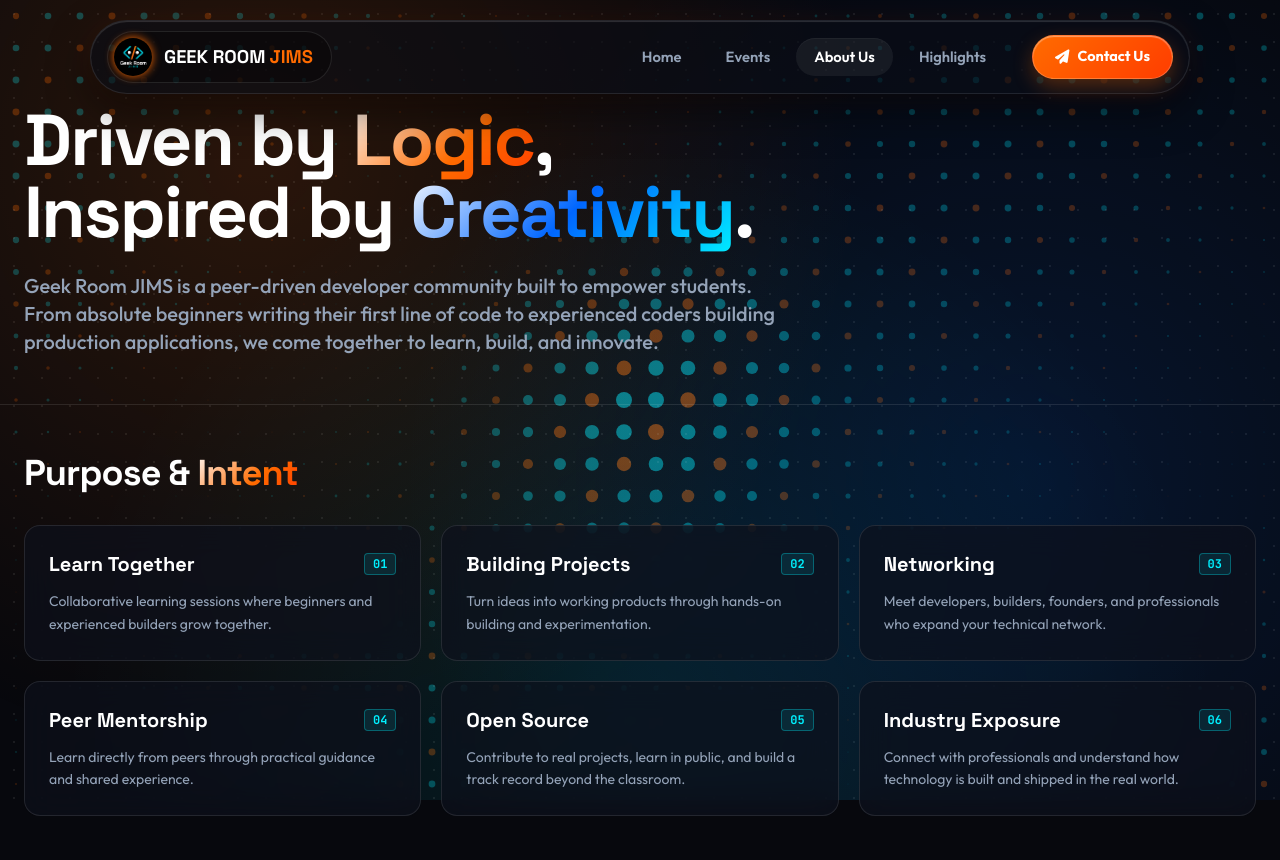
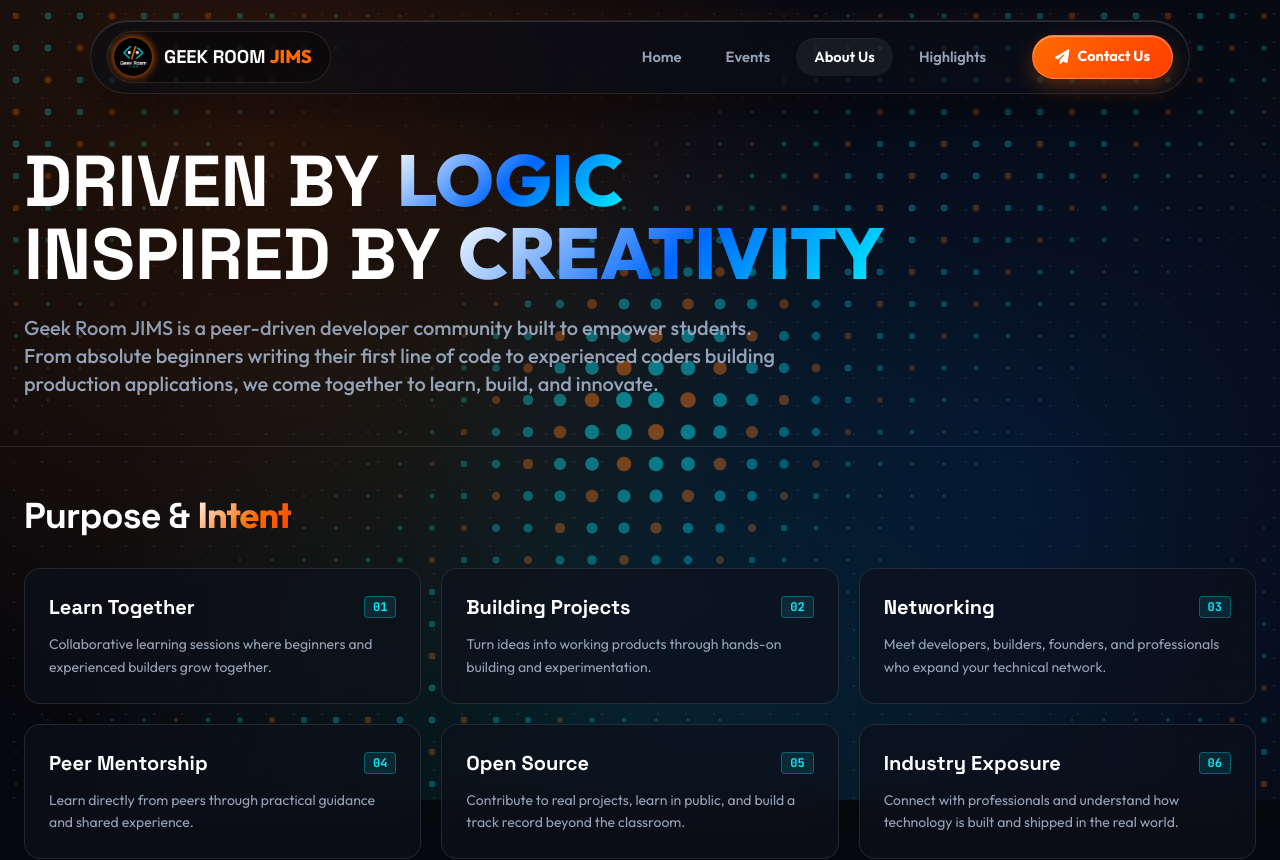
Before and after one commit to GeekRoom/GeekRoom-JIMS-Website, a React (Vite) app in the folder Frontend/: page /about in a window 1280 px wide. Shown: the top 860 px of the page. Built offline with nearby package versions, Linux system fonts and the light colour scheme; no server answers.

Commit message:
style: standardize typography hierarchy, all-caps hero titles, and uniform top spacing across pages

```diff
--- a/Frontend/src/components/about/hero.jsx
+++ b/Frontend/src/components/about/hero.jsx
@@ -2,11 +2,11 @@ import React from 'react';
 
 export default function Hero() {
   return (
-    <section className="relative z-10 mx-auto w-full max-w-7xl px-6 pt-6 pb-12">
+    <section className="relative z-10 mx-auto w-full max-w-7xl px-6 pt-0 pb-12">
       <div className="w-full max-w-4xl">
-        <h1 className="font-display text-4xl sm:text-6xl lg:text-7xl font-extrabold text-white mb-6 tracking-tight leading-[1.15]">
-          Driven by <span className="text-gradient-orange">Logic</span>,<br />
-          Inspired by <span className="text-gradient-blue">Creativity</span>.
+        <h1 className="hero-title hero-title-premium block font-display text-4xl sm:text-6xl lg:text-7xl font-extrabold text-white mb-6 tracking-tight leading-[1.15] uppercase">
+          DRIVEN BY <span className="text-gradient-orange">LOGIC</span><br />
+          INSPIRED BY <span className="text-gradient-blue">CREATIVITY</span>
         </h1>
 
         <p className="text-base sm:text-xl text-[#94a3b8] leading-relaxed max-w-3xl font-medium">
--- a/Frontend/src/components/events/Hero.jsx
+++ b/Frontend/src/components/events/Hero.jsx
@@ -37,12 +37,11 @@ export default function HeroSection() {
 
   return (
     <section>
-      <div className="relative z-10 mx-auto w-full max-w-7xl px-4 sm:px-6 pb-2 pt-4">
+      <div className="relative z-10 mx-auto w-full max-w-7xl px-4 sm:px-6 pb-2 pt-0 sm:pt-4">
 
         {/* Main Section Header */}
-        <h1 className="hero-title-premium block font-display text-3xl sm:text-5xl font-extrabold mb-4">
-          <span className="hero-title-word">Events</span>
-          <span className="hero-title-dot text-[#ff6b00]">.</span>
+        <h1 className="hero-title hero-title-premium block font-display text-4xl sm:text-6xl lg:text-7xl font-extrabold mb-6 tracking-tight uppercase">
+          <span className="hero-title-word">EVENTS</span>
         </h1>
 
         <div className="grid grid-cols-1 items-stretch gap-4 lg:grid-cols-2">
--- a/Frontend/src/index.css
+++ b/Frontend/src/index.css
@@ -36,39 +36,115 @@ body {
   position: relative;
 }
 
+/* Global Typography Hierarchy Aligned to Home Page Proportions */
 h1, h2, h3, h4, h5, h6 {
   font-family: var(--font-display);
+  color: #ffffff;
+  font-weight: 700;
+  line-height: 1.2;
+}
+
+h1, .hero-title, .hero-title-premium {
+  font-family: var(--font-display);
+  font-size: clamp(2.6rem, 5.8vw, 4.8rem);
+  font-weight: 800;
+  letter-spacing: -1.5px;
+  line-height: 1.1;
+}
+
+h2, .section-title {
+  font-family: var(--font-display);
+  font-size: clamp(1.65rem, 3.6vw, 3rem);
+  font-weight: 800;
+  letter-spacing: -0.5px;
+  line-height: 1.2;
+}
+
+h3, .feature-title, .card-title {
+  font-family: var(--font-display);
+  font-size: clamp(1.2rem, 2.2vw, 1.5rem);
+  font-weight: 700;
+  line-height: 1.3;
+}
+
+h4 {
+  font-family: var(--font-display);
+  font-size: 1.15rem;
+  font-weight: 700;
+}
+
+p, span, li, button, input, textarea, a {
+  font-family: var(--font-main);
+}
+
+.font-display {
+  font-family: var(--font-display) !important;
+}
+
+.font-main {
+  font-family: var(--font-main) !important;
+}
+
+.font-mono {
+  font-family: var(--font-mono) !important;
 }
 
 ::selection { background: rgba(255, 107, 0, 0.35); color: #fff; }
 
-::-webkit-scrollbar { width: 8px; height: 8px; }
-::-webkit-scrollbar-track { background: var(--bg-dark); }
-::-webkit-scrollbar-thumb {
-  background: linear-gradient(180deg, var(--orange-primary), var(--blue-primary));
-  border-radius: 8px;
+/* Clean Native Scrollbar - Hidden by default, reveals on edge hover */
+html {
+  scroll-behavior: smooth;
+  scrollbar-width: thin;
+  scrollbar-color: transparent transparent;
 }
 
-/* Custom Sleek Container Scrollbar */
+html:hover {
+  scrollbar-color: rgba(255, 255, 255, 0.25) transparent;
+}
+
+::-webkit-scrollbar {
+  width: 8px;
+  height: 8px;
+  background: transparent;
+}
+
+::-webkit-scrollbar-track {
+  background: transparent;
+}
+
+::-webkit-scrollbar-thumb {
+  background: transparent;
+  border-radius: 9999px;
+  transition: background 0.3s ease;
+}
+
+html:hover::-webkit-scrollbar-thumb,
+body:hover::-webkit-scrollbar-thumb {
+  background: rgba(255, 255, 255, 0.22);
+}
+
+::-webkit-scrollbar-thumb:hover {
+  background: rgba(255, 255, 255, 0.5) !important;
+}
+
+/* Custom Container Scrollbar */
 .custom-scrollbar {
   scrollbar-width: thin;
-  scrollbar-color: rgba(255, 107, 0, 0.6) transparent;
+  scrollbar-color: rgba(255, 255, 255, 0.2) transparent;
 }
 .custom-scrollbar::-webkit-scrollbar {
   width: 6px;
   height: 6px;
 }
 .custom-scrollbar::-webkit-scrollbar-track {
-  background: rgba(10, 13, 24, 0.4);
+  background: transparent;
+}
+.custom-scrollbar::-webkit-scrollbar-thumb {
+  background: rgba(255, 255, 255, 0.2);
   border-radius: 9999px;
 }
-.custom-scrollbar::-webkit-scrollbar-thumb {
-  background: linear-gradient(180deg, #ff6b00, #00f0ff);
-  border-radius: 9999px;
-  box-shadow: 0 0 10px rgba(255, 107, 0, 0.4);
-}
 .custom-scrollbar::-webkit-scrollbar-thumb:hover {
-  background: #ff3d00;
+  background: rgba(255, 255, 255, 0.4);
 }
 
 /* Interactive Halftone Canvas & Background Spotlights */
--- a/Frontend/src/pages/About/AboutPage.jsx
+++ b/Frontend/src/pages/About/AboutPage.jsx
@@ -10,7 +10,7 @@ import Faq from '../../components/about/faq';
 export const AboutPage = () => {
   return (
     <div className="about-page text-[#f8fafc] bg-transparent relative pb-20">
-      <main className="flex-grow z-10 relative pt-16 sm:pt-20 pb-16">
+      <main className="flex-grow z-10 relative pt-32 sm:pt-36 pb-16">
         <Hero />
         <Purpose />
 
--- a/Frontend/src/pages/contact/ContactPage.jsx
+++ b/Frontend/src/pages/contact/ContactPage.jsx
@@ -60,12 +60,11 @@ function ContactPage() {
 
   return (
     <main className="contact-page">
-      <div className="layout-shell pt-16">
+      <div className="layout-shell pt-32 sm:pt-36">
         <section className="hero-panel" aria-labelledby="page-title">
-          <h1 className="hero-title" id="page-title">
-            Contact <span>Us</span>
+          <h1 className="hero-title hero-title-premium font-display text-4xl sm:text-6xl lg:text-7xl font-extrabold tracking-tight uppercase" id="page-title">
+            CONTACT <span className="text-gradient-orange">US</span>
           </h1>
-          <p className="hero-kicker">Start a conversation</p>
         </section>
 
         <section
--- a/Frontend/src/pages/highlights/HighlightsPage.jsx
+++ b/Frontend/src/pages/highlights/HighlightsPage.jsx
@@ -95,15 +95,14 @@ export default function HighlightsPage() {
   };
 
   return (
-    <div className="coverflow-page-wrapper pt-32 sm:pt-40">
+    <div className="coverflow-page-wrapper pt-32 sm:pt-36">
       <div className="coverflow-bg-glow-1" />
       <div className="coverflow-bg-glow-2" />
 
       {/* Premium Header matching page design */}
       <div className="relative z-20 mx-auto w-full max-w-7xl px-6 mb-8 text-left">
-        <h1 className="hero-title-premium block font-display text-4xl font-extrabold sm:text-6xl mb-4">
-          <span className="hero-title-word text-white">Highlights</span>
-          <span className="hero-title-dot text-[#ff6b00]">.</span>
+        <h1 className="hero-title hero-title-premium block font-display text-4xl sm:text-6xl lg:text-7xl font-extrabold mb-6 tracking-tight uppercase">
+          <span className="hero-title-word text-white">HIGHLIGHTS</span>
         </h1>
         <p className="max-w-2xl text-[15px] leading-7 text-[#94a3b8]">
           Take a look back at some of the most memorable moments, hackathons, and workshops hosted by Geek Room JIMS.
--- a/Frontend/src/styles/contact.css
+++ b/Frontend/src/styles/contact.css
@@ -10,7 +10,7 @@
   z-index: 1;
   width: min(100% - 40px, 1416px);
   margin: 0 auto;
-  padding: 36px 0 72px;
+  padding: 0 0 72px;
 }
 
 .site-nav {
@@ -62,8 +62,8 @@
 }
 
 .hero-panel {
-  min-height: 374px;
-  padding: 84px 0 56px;
+  min-height: auto;
+  padding: 0 0 24px;
   display: grid;
   place-items: center;
   text-align: center;
--- a/Frontend/src/styles/highlights.css
+++ b/Frontend/src/styles/highlights.css
@@ -11,7 +11,7 @@
   justify-content: center;
   background: transparent;
   overflow: hidden;
-  padding-top: 5.5rem;
+  padding-top: 0;
   padding-bottom: 2rem;
   -ms-overflow-style: none;
   scrollbar-width: none;
@@ -136,12 +136,10 @@
 .coverflow-card-overlay {
   position: absolute;
   inset: 0;
-  background: linear-gradient(
-    to top,
+  background: linear-gradient(to top,
       rgba(7, 10, 18, 0.92) 0%,
       rgba(7, 10, 18, 0.4) 35%,
-    rgba(7, 10, 18, 0) 70%
-  );
+      rgba(7, 10, 18, 0) 70%);
   display: flex;
   flex-direction: column;
   justify-content: flex-end;
@@ -171,9 +169,11 @@
   .coverflow-card-overlay {
     padding: 1rem 1.25rem;
   }
+
   .coverflow-card-title {
     font-size: 1.1rem;
   }
+
   .coverflow-card-subtitle {
     font-size: 0.7rem;
   }
@@ -220,9 +220,11 @@
     width: 42px;
     height: 42px;
   }
+
   .coverflow-nav-btn.prev {
     left: 8px;
   }
+
   .coverflow-nav-btn.next {
     right: 8px;
   }
--- a/Frontend/src/styles/home.css
+++ b/Frontend/src/styles/home.css
@@ -396,7 +396,7 @@ h1, h2, h3, h4, h5, h6 {
 /* HERO SECTION */
 .hero-section {
   min-height: 100vh;
-  padding-top: 140px;
+  padding-top: clamp(124px, 14vw, 144px);
   padding-bottom: 80px;
   display: flex;
   flex-direction: column;
--- a/Frontend/tailwind.config.js
+++ b/Frontend/tailwind.config.js
@@ -19,8 +19,10 @@ export default {
         mist: "#9fb8b3",
       },
       fontFamily: {
+        sans: ["'Outfit'", "sans-serif"],
+        main: ["'Outfit'", "sans-serif"],
         display: ["'Space Grotesk'", "sans-serif"],
-        body: ["'Inter'", "sans-serif"],
+        body: ["'Outfit'", "sans-serif"],
         mono: ["'JetBrains Mono'", "monospace"],
       },
       backgroundImage: {
```
Lines whose indentation alone changed are shown as unchanged.
